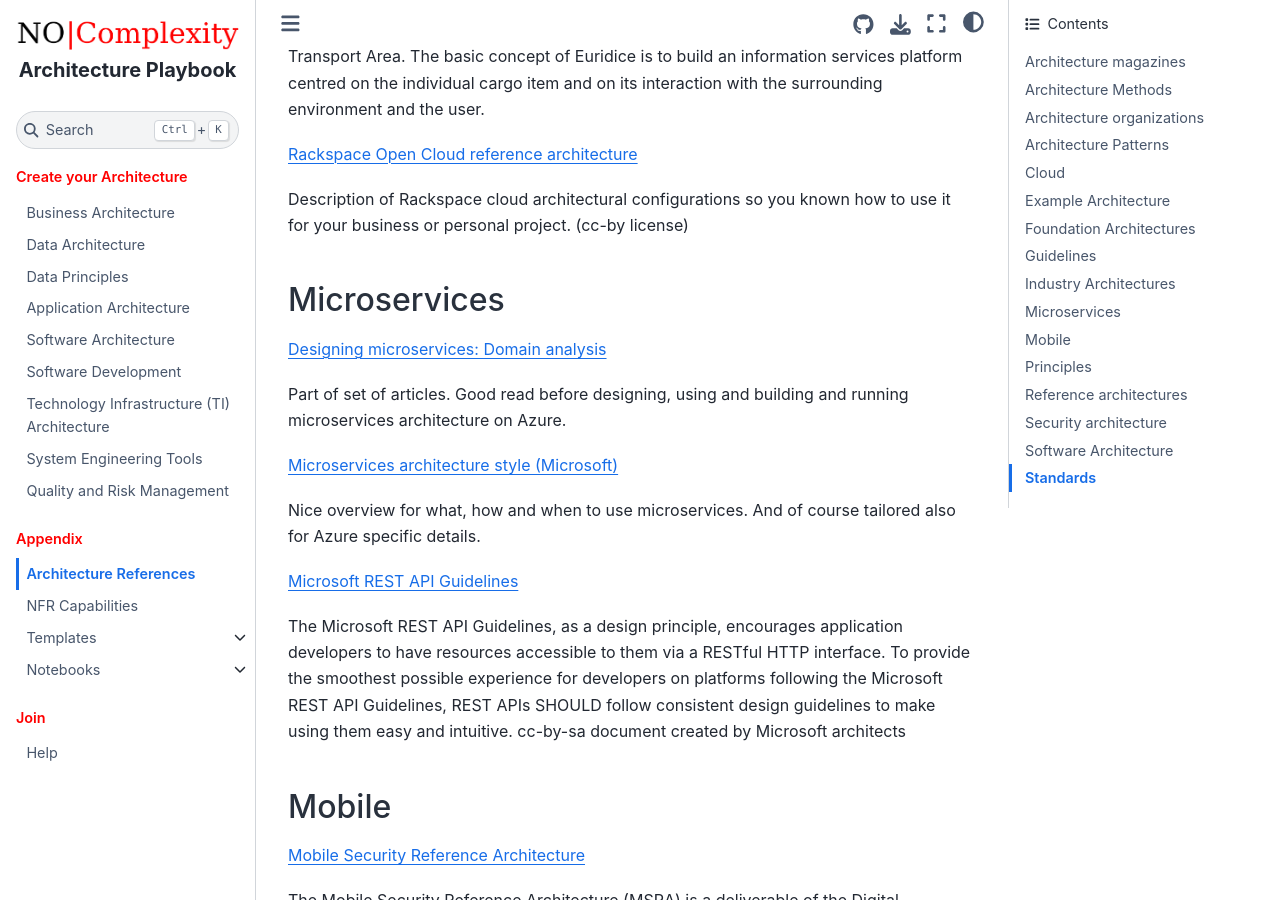
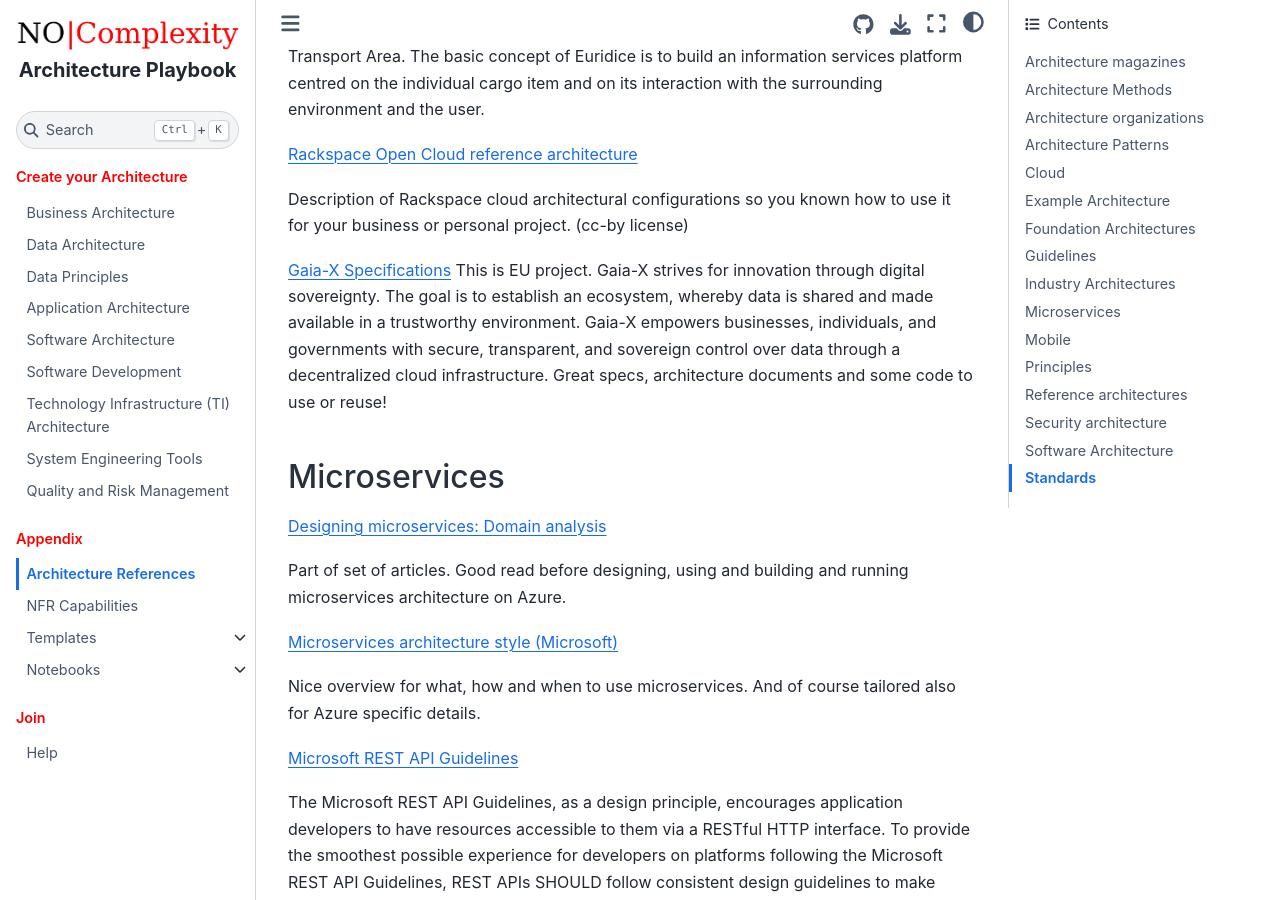
Before and after one commit to nocomplexity/ArchitecturePlaybook, a Jupyter Book: the page built from architecture-references.md, in a window 1280 px wide and 900 px high, scrolled down 8019 px. Built offline with Jupyter Book 1.0.4 settings and Sphinx 7.4.7 and the Sphinx Book theme 1.1.4, drawn with Linux system fonts in a browser that asks for light colours; pages that are not in the unit, such as notebooks, are missing from menus.

Commit message:
update: GAIA-x added as reference

```diff
--- a/architecture-references.md
+++ b/architecture-references.md
@@ -399,6 +399,10 @@ architecture](https://support.rackspace.com/how-to/rackspace-open-cloud-referenc
 
 Description of Rackspace cloud architectural configurations so you known
 how to use it for your business or personal project. (cc-by license)
+
+[Gaia-X Specifications](https://docs.gaia-x.eu/#/)
+This is EU project. Gaia-X strives for innovation through digital sovereignty. The goal is to establish an ecosystem, whereby data is shared and made available in a trustworthy environment. Gaia-X empowers businesses, individuals, and governments with secure, transparent, and sovereign control over data through a decentralized cloud infrastructure. Great specs, architecture documents and some code to use or reuse!
+
 
 ## Microservices
 
```
